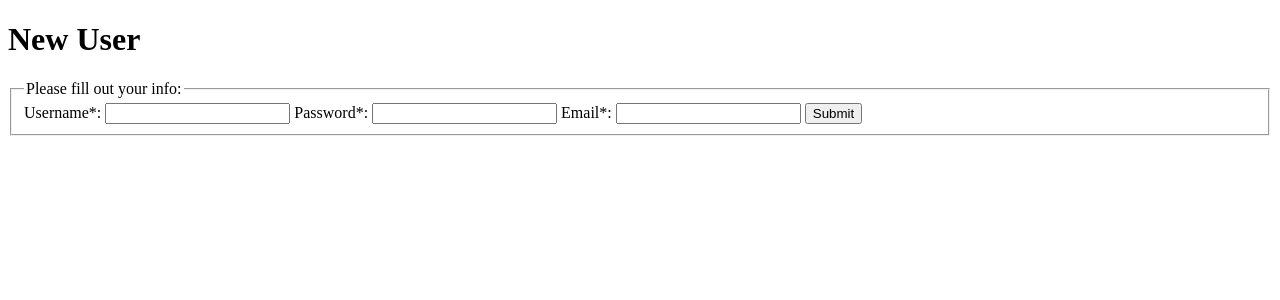
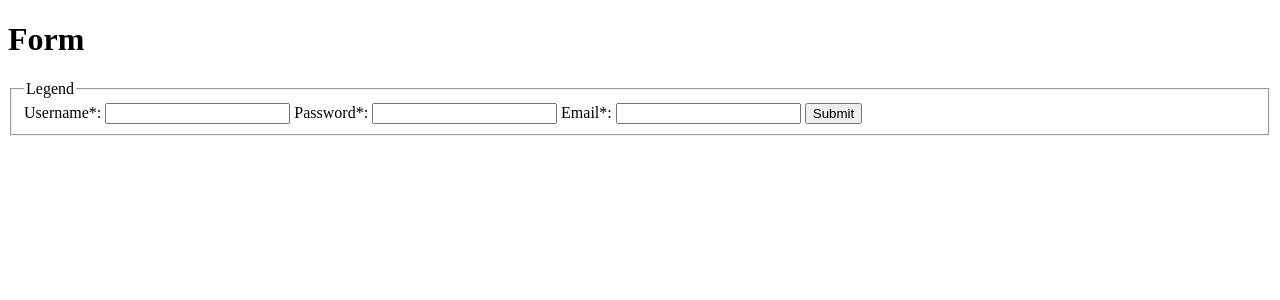
Before and after one commit to MonkeySee-MonkeyDo/GameDevPlatform, a Flask app: page /create in a window 1280 px wide. Shown: the part 26-326 px from the top of the page. Run offline with Flask 2, Linux system fonts and the light colour scheme; some libraries are stand-ins or nearby versions.

Commit message:
login and templated forms

```diff
--- a/main_app/form_fields.py
+++ b/main_app/form_fields.py
@@ -38,8 +38,8 @@ class InputField(Field):
         <label>
             {self.title}{"*" if self.required else ""}:
             <input type="{self.input_type}"
-            name="{self.name if self.name else ""}
-            "{' value="' + self.value + '"' if self.value else ""}
+            name="{self.name if self.name else ""}"
+            {' value="' + self.value + '"' if self.value else ""}
             {" required" if self.required else ""}
             {" disabled" if self.disabled else ""}>
         </label>
--- a/main_app/forms.py
+++ b/main_app/forms.py
@@ -1,13 +1,19 @@
 from main_app.form_fields import *
 
 class Form:
-    def __init__(self, *fields):
+    def __init__(self, title, legend, submit, *fields):
         self.fields = fields
+        self.title = "Form"
+        self.legend = "Legend"
+        self.submit = "Submit"
 
     def render(self):
         output = ""
         for field in self.fields:
             output += field.render()
+        output += f"""
+        <input type="submit" value={self.submit}>
+        """
         return output
 
     def set_values(self, value_dict):
@@ -19,18 +25,27 @@ class Form:
             field.value = val
 
 class UserForm(Form):
-    def __init__(self):
-        self.fields = [
+    def __init__(self, title, legend):
+        super().__init__(title, legend, "Submit",
             InputField("Username", "username", "text", True),
             InputField("Password", "password", "password", True),
             InputField("Email", "email", "email", True)
-        ]
+        )
+
+class DeleteUserForm(Form):
+    def __init__(self):
+        super().__init__(
+            "Delete User",
+            "Please confirm your password:",
+            "DELETE",
+            InputField("Password", "password", "password", True)
+        )
 
 class ProfileForm(Form):
-    def __init__(self):
+    def __init__(self, title, legend):
         sexes = [["not set", "Select One..."], ["male", "Male"], ["female", "Female"], ["prefer not to say", "Prefer Not To Say"]]
         roles = [["not set", "Select One..."], ["developer", "Developer"], ["artist", "Artist"], ["combination", "Both"]]
-        self.fields = [
+        super().__init__(title, legend, "Submit",
             InputField("First Name", "first_name", "text", True),
             InputField("Last Name", "last_name", "text", True),
             InputField("Email", "email", "email", True, True),
@@ -40,25 +55,32 @@ class ProfileForm(Form):
             SelectField("Role", "role", roles),
             InputField("Link", "link", "url"),
             FileUploadField("Profile Picture", "profile_picture", ["image/*"])
-        ]
+        )
 
 class PostForm(Form):
-    def __init__(self, users):
+    def __init__(self, title, legend, users):
         users_select = []
         for user in users:
             users_select.append([str(user["_id"]), user["username"]])
-        self.fields = [
+        super().__init__(title, legend, "Submit",
             SelectField("Poster", "user_id", users_select),
             InputField("Title", "title", "text", True),
             TextAreaField("Body", "body", 4, 50, True)
-        ]
+        )
 
 class ReplyForm(Form):
-    def __init__(self, users):
+    def __init__(self, title, legend, users):
         users_select = []
         for user in users:
             users_select.append([str(user["_id"]), user["username"]])
-        self.fields = [
+        super().__init__(title, legend, "Submit",
             SelectField("Poster", "user_id", users_select),
             TextAreaField("Body", "body", 4, 50, True)
-        ]
+        )
+
+class LoginForm(Form):
+    def __init__(self, title, legend):
+        super().__init__(title, legend, "Log In",
+            InputField("Username", "username", "text", True),
+            InputField("Password", "password", "text", True)
+        )
--- a/main_app/routes.py
+++ b/main_app/routes.py
@@ -76,7 +76,7 @@ def post(post_id):
     for reply in replies:
         reply["user"] = doc_from_id(db.users, reply["user_id"])
         reply["body"] = markdown(reply["body"])
-    form = ReplyForm(users)
+    form = ReplyForm(None, None, users)
     if request.method == "POST":
         reply_variables = {
             "user_id": request.form.get("user_id"),
@@ -92,7 +92,7 @@ def post(post_id):
 @main.route("/create", methods=["GET", "POST"])
 def create_user():
     """User creation"""
-    form = UserForm()
+    form = UserForm("Create User", "Please fill out your info:")
     if request.method == "POST":
         new_user = blank_user(**request.form)
         db.users.insert_one(new_user)
@@ -102,36 +102,36 @@ def create_user():
         db.profiles.insert_one(new_profile)
         flash("User created successfully.")
         return redirect(url_for("main.user", user_id=new_user_id))
-    return render_template("create.html", form=form)
+    return render_template("form.html", form=form)
 
 @main.route("/create-post", methods=["GET", "POST"])
 def create_post():
     """Post creation"""
     users = db.users.find()
-    form = PostForm(users)
+    form = PostForm("Create Post", "Please fill out post info:", users)
     if request.method == "POST":
         new_post = blank_post(**request.form)
         db.posts.insert_one(new_post)
         flash("Post created successfully.")
         return redirect(url_for("main.homepage"))
-    return render_template("create_post.html", form=form)
+    return render_template("form.html", form=form)
 
 @main.route("/edit-user/<user_id>", methods=["GET", "POST"])
 def edit_user(user_id):
     user_data = doc_from_id(db.users, user_id)
-    form = UserForm()
+    form = UserForm("Edit User", "Please edit your info:")
     form.set_values(user_data)
     if request.method == "POST":
         edited_user = blank_user(**request.form)
         db.users.update_one(user_data, {"$set": edited_user})
         flash("User edited successfully.")
         return redirect(url_for("main.user", user_id=user_id))
-    return render_template("edit_user.html", form=form)
+    return render_template("form.html", form=form)
 
 @main.route("/edit-profile/<user_id>", methods=["GET", "POST"])
 def edit_profile(user_id):
     profile_data = db.profiles.find_one({"user_id": user_id})
-    form = ProfileForm()
+    form = ProfileForm("Edit Profile", "Please edit your info:")
     form.set_values(profile_data)
     if request.method == "POST":
         edited_profile = blank_profile(
@@ -144,10 +144,11 @@ def edit_profile(user_id):
             db.profiles.update_one(profile_data, {"$set": edited_profile})
         flash("User edited successfully.")
         return redirect(url_for("main.profile", user_id=user_id))
-    return render_template("edit_user.html", form=form)
+    return render_template("form.html", form=form)
 
 @main.route("/delete/<user_id>", methods=["GET", "POST"])
 def delete_user(user_id):
+    form = DeleteUserForm()
     user_data = doc_from_id(db.users, user_id)
     if request.method == "POST":
         password = request.form.get("password")
@@ -158,4 +159,18 @@ def delete_user(user_id):
             return redirect(url_for("main.homepage"))
         else:
             flash("Password was not correct.")
-    return render_template("delete.html")
+    return render_template("form.html", form=form)
+
+@main.route("/login", methods=["GET", "POST"])
+def login():
+    form = LoginForm("Log In", "Please enter your credentials:")
+    if request.method == "POST":
+        username = request.form.get("username")
+        password = request.form.get("password")
+        # TODO: PREVENT SAME USERNAMES
+        for db_password in db.users.find({"username": username}):
+            if password == db_password:
+                flash("Password correct!")
+                return redirect(url_for("main.homepage"))
+        flash("Password incorrect. Please try again.")
+    return render_template("form.html", form=form)
--- a/main_app/templates/create.html
+++ /dev/null
@@ -1,14 +0,0 @@
-{% extends "base.html" %}
-{% block title %}Create User{% endblock title %}
-{% block content %}
-<main>
-    <h1>New User</h1>
-    <form enctype="multipart/form-data" method="POST">
-        <fieldset>
-            <legend>Please fill out your info:</legend>
-            {{ form.render()|safe }}
-            <input type="submit">
-        </fieldset>
-    </form>
-</main>
-{% endblock content %}
--- a/main_app/templates/edit_user.html
+++ b/main_app/templates/form.html
@@ -1,13 +1,12 @@
 {% extends "base.html" %}
-{% block title %}Edit User{% endblock title %}
+{% block title %}{{ form.title }}{% endblock title %}
 {% block content %}
 <main>
-    <h1>Edit User</h1>
+    <h1>{{ form.title }}</h1>
     <form enctype="multipart/form-data" method="POST">
         <fieldset>
-            <legend>Please edit your info:</legend>
+            <legend>{{ form.legend }}</legend>
             {{ form.render()|safe }}
-            <input type="submit">
         </fieldset>
     </form>
 </main>
--- a/main_app/templates/post.html
+++ b/main_app/templates/post.html
@@ -26,7 +26,6 @@
         <fieldset>
             <legend>Please fill out reply info:</legend>
             {{ form.render()|safe }}
-            <input type="submit">
         </fieldset>
     </form>
 </main>
```
Also changed, not shown: main_app/templates/create_post.html (deleted, +0 -14 lines), main_app/templates/delete.html (deleted, +0 -17 lines), main_app/templates/edit_profile.html (deleted, +0 -14 lines).
